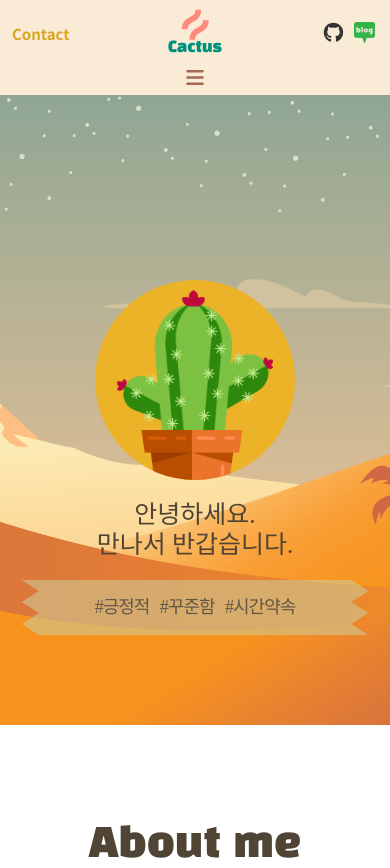
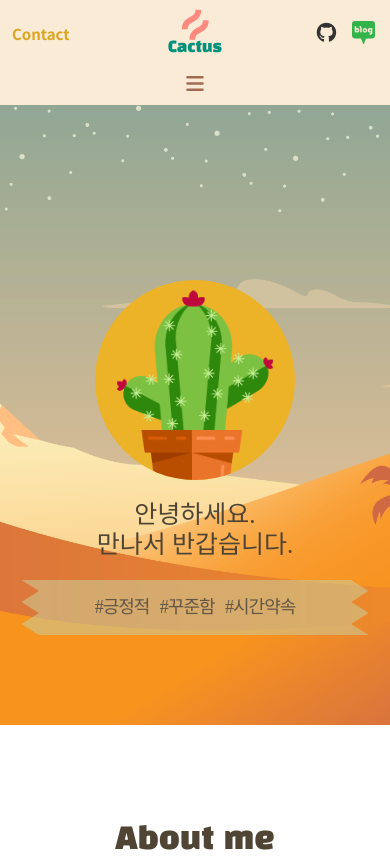
Before and after one commit to acet09/Main-Portfolio, a plain HTML site: page index.html in a window 390 px wide. Shown: the top 868 px of the page. Drawn offline with Linux system fonts and the light colour scheme; a web font is replaced by a local one.

Commit message:
22.12.27
*변경점
section__covrer paddign 수정

```diff
--- a/css/style.css
+++ b/css/style.css
@@ -194,7 +194,7 @@
 .gnb__toggle-btn {
   display: none;
   position: absolute;
-  top: 150%;
+  top: 165%;
   left: 50%;
   transform: translate(-50%, -50%);
   background-color: transparent;
@@ -204,6 +204,7 @@
   color: var(--fc-main);
   font-size: var(--fs-25);
 }
+
 .gnb__toggle-btn i:hover {
   color: var(--fc-sub3);
 }
@@ -221,6 +222,7 @@
   color: var(--fc-sub2);
   text-align: center;
   cursor: default;
+  transition: all .5s ease-out;
 }
 
 .section__box {
@@ -876,6 +878,10 @@
 
 /* Media Query */
 @media screen and (max-width: 1290px) {
+  .section__cover {
+    padding: 150px 40px 110px;
+  }
+
   /* work */
   #work .section__box {
     width: 890px;
@@ -890,13 +896,17 @@
 }
 
 @media screen and (max-width: 768px) {
+  .section__title {
+    font-size: var(--fs-30);
+  }
+
   .section__cover {
-    padding: 120px 0px 100px;
+    padding: 120px 50px 100px;
   }
 
   /* header */
   #headerbar, #headerbar.headerbar--fade {
-    padding: 10px 12px 0px;
+    padding: 10px 12px 10px;
     background-color: var(--c-main);
   }
 
@@ -929,8 +939,16 @@
     font-size: var(--fs-20);
   }
 
+  .gnb__toggle-btn i:hover {
+    color: var(--fc-main);
+  }
+
   .headerbar__contents .contactshot {
     font-size: var(--fs-15);
+  }
+
+  .headerbar__contents .contactshot:hover {
+    color: var(--c-gold);
   }
 
   .headerbar__contents:nth-child(3) .m-text {
@@ -942,12 +960,12 @@
   }
 
   .headerbar__blog img {
-    width: 21px;
-    height: 21px;
+    width: 23px;
+    height: 23px;
   }
 
   .headerbar__git {
-    margin-right: 5px;
+    margin-right: 10px;
   }
 
   /* about */
@@ -968,6 +986,10 @@
   /* work */
   #work .work__button .work_alone{
     float: unset;
+  }
+
+  #work .section__cover {
+    padding: 120px 0px 100px;
   }
 
   #work .work__button .work_binding{
@@ -1025,6 +1047,7 @@
   }
 
   /* work */
+
   #work .work__button .work__btns {
     margin: 10px;
     padding: 3px 10px;
```
